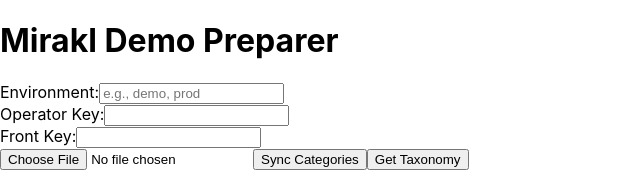
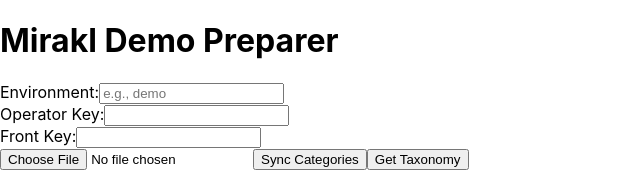
Before and after one commit to rcoelhoMirakl/mirakl-demo-preparer, a React (Create React App) app: page / in a window 1280 px wide. Shown: the top 173 px of the page, without its empty margins (0-640 px from the left). Built offline with nearby package versions, Linux system fonts and the light colour scheme.

Commit message:
Update App.js

```diff
--- a/src/App.js
+++ b/src/App.js
@@ -91,7 +91,7 @@
       <div>
         <label>
           Environment:
-          <input type="text" value={environment} onChange={(e) => setEnvironment(e.target.value)} placeholder="e.g., demo, prod" />
+          <input type="text" value={environment} onChange={(e) => setEnvironment(e.target.value)} placeholder="e.g., demo" />
         </label>
       </div>
       <div>
```
